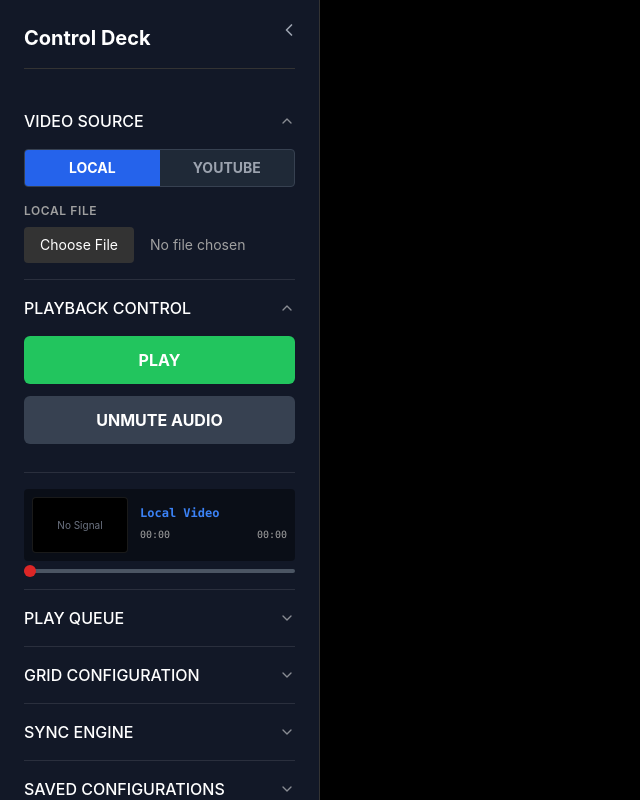
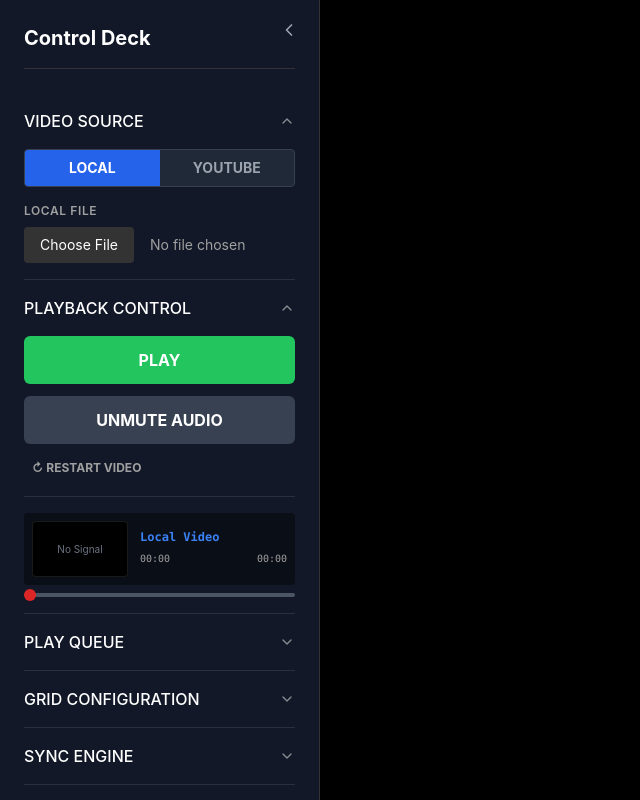
Before and after one commit to alexmc2/video-wall, a React (Vite) app: page / in a window 1280 px wide. Shown: the whole page, without its empty margins (0-640 px from the left). Built offline with nearby package versions, Linux system fonts and the light colour scheme.

Commit message:
add restart button

```diff
--- a/src/App.tsx
+++ b/src/App.tsx
@@ -106,6 +106,13 @@ function App() {
       ytPlayerRefs.current.forEach((p) => {
         if (p && p.seekTo) p.seekTo(time, true);
       });
+    }
+  };
+
+  const handleRestart = () => {
+    handleSeek(0);
+    if (playbackState !== 'PLAYING' && playbackState !== 'BUFFERING') {
+      requestPlay();
     }
   };
 
@@ -328,6 +335,7 @@ function App() {
               currentTime={currentTime}
               duration={duration}
               onSeek={handleSeek}
+              onRestart={handleRestart}
               currentVideoSrc={videoSrc}
               currentVideoId={ytVideoId}
               gridConfig={gridConfig}
--- a/src/components/ControlPanel.tsx
+++ b/src/components/ControlPanel.tsx
@@ -47,6 +47,7 @@ interface ControlPanelProps {
   currentTime: number;
   duration: number;
   onSeek: (time: number) => void;
+  onRestart: () => void;
   // Preview Info
   currentVideoSrc: string;
   currentVideoId: string;
@@ -102,6 +103,7 @@ export const ControlPanel: React.FC<ControlPanelProps> = ({
   currentTime,
   duration,
   onSeek,
+  onRestart,
   currentVideoSrc,
   currentVideoId,
   gridConfig,
@@ -309,8 +311,16 @@ export const ControlPanel: React.FC<ControlPanelProps> = ({
                 {audioSource !== null ? 'MUTE AUDIO' : 'UNMUTE AUDIO'}
               </button>
 
+              <button
+                onClick={onRestart}
+                className="text-xs font-bold text-text-dim hover:text-white bg-transparent hover:bg-white/10 px-2 py-1 rounded self-start transition-colors"
+                title="Restart Video from Beginning"
+              >
+                ↻ RESTART VIDEO
+              </button>
+
               {/* SCRUBBER & PREVIEW */}
-              <div className="flex flex-col gap-2 mt-4 pt-4 border-t border-white/10">
+              <div className="flex flex-col gap-2 mt-1 pt-4 border-t border-white/10">
                 <div className="flex justify-between items-center bg-black/40 p-2 rounded relative overflow-hidden group">
                   {/* MINI PREVIEW */}
                   <div className="w-24 h-14 bg-black rounded overflow-hidden mr-3 shrink-0 border border-white/10">
--- a/src/components/VideoTile.tsx
+++ b/src/components/VideoTile.tsx
@@ -1,4 +1,4 @@
-import { forwardRef } from 'react';
+import { forwardRef, useEffect } from 'react';
 
 interface VideoTileProps {
   src: string;
@@ -34,6 +34,19 @@ export const VideoTile = forwardRef<HTMLVideoElement, VideoTileProps>(
       }
     };
 
+    // Check ready state immediately when shouldBuffer changes
+    // This allows resuming without waiting for an event if already ready
+    useEffect(() => {
+      const videoRef = ref as React.MutableRefObject<HTMLVideoElement | null>;
+      if (
+        shouldBuffer &&
+        videoRef?.current &&
+        videoRef.current.readyState >= 3
+      ) {
+        if (onReady) onReady();
+      }
+    }, [shouldBuffer, onReady, ref]);
+
     return (
       <div className="w-full h-full relative overflow-hidden border border-black pointer-events-none">
         <div
--- a/src/components/YouTubeTile.tsx
+++ b/src/components/YouTubeTile.tsx
@@ -190,8 +190,7 @@ export const YouTubeTile = forwardRef<YouTubePlayer | null, YouTubeTileProps>(
               if (playerRef.current) {
                 if (typeof playerRef.current.pauseVideo === 'function')
                   playerRef.current.pauseVideo();
-                if (typeof playerRef.current.seekTo === 'function')
-                  playerRef.current.seekTo(0, true);
+                // Removed seekTo(0) to allow resume.
                 if (onReadyRef.current) onReadyRef.current();
               }
             }
```
